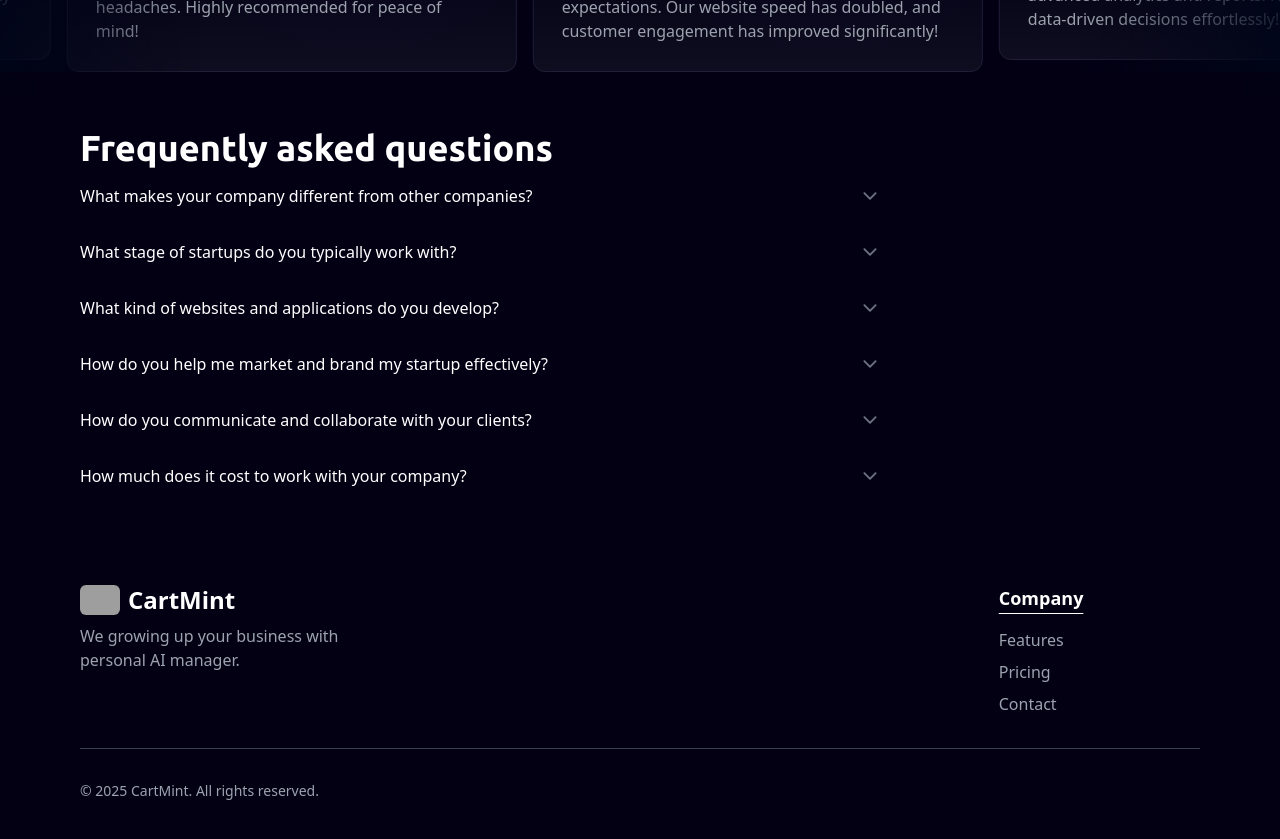
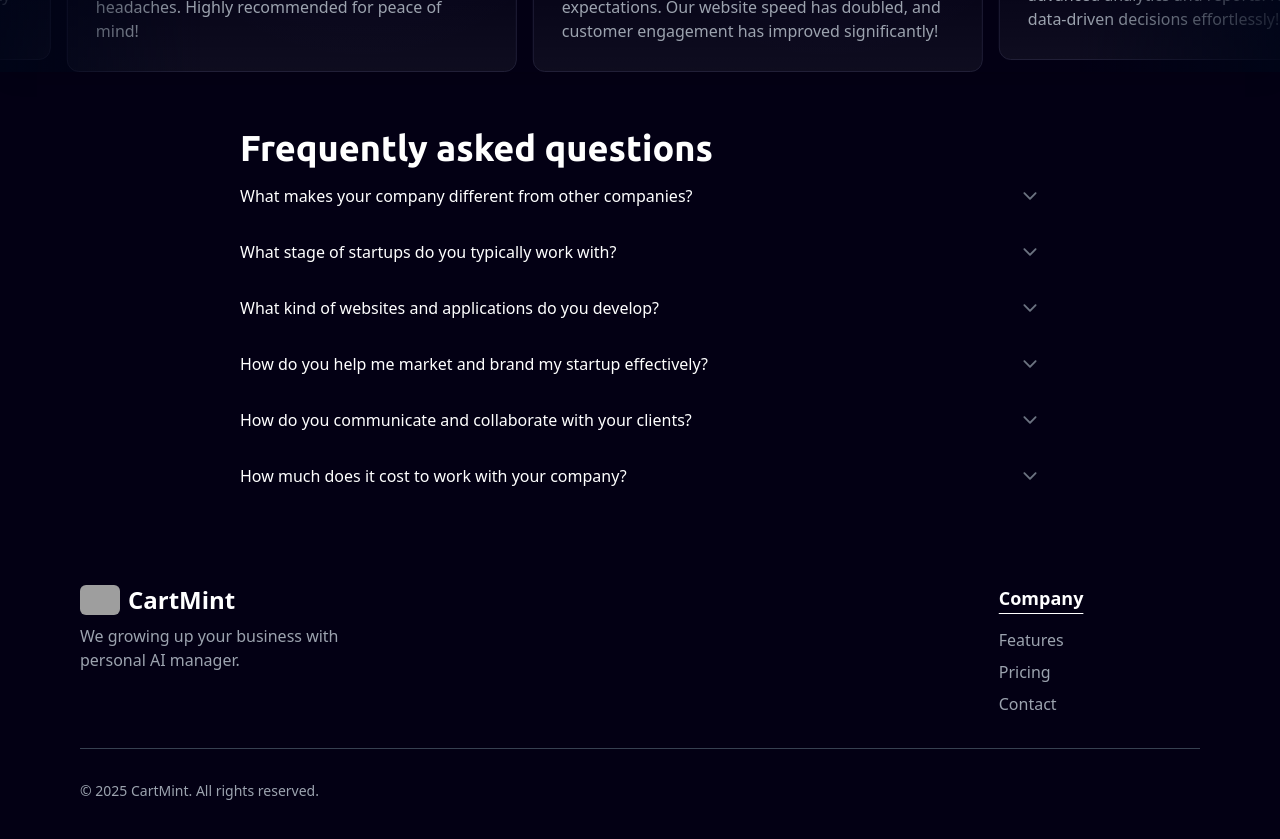
Before and after one commit to Strive-Gaming-Hub/code-train, a React (Vite) app: page / in a window 1280 px wide. Shown: the part 4300-5139 px from the top of the page. Built offline with nearby package versions, Linux system fonts and the light colour scheme; grey boxes are pictures that could not be loaded; a web font is replaced by a local one.

Commit message:
changed faq section alignment on large screens

```diff
--- a/src/components/FAQ.jsx
+++ b/src/components/FAQ.jsx
@@ -106,7 +106,7 @@ function FAQ() {
 
 
   return (
-    <div className='w-full mx-auto section flex sm:flex-row flex-col gap-8 justify-between items-center px-6 md:px-20'>
+    <div className='w-full mx-auto section flex sm:flex-row flex-col gap-8 justify-center items-center px-6 md:px-20'>
       <div className="sm:ws-1/2">
         <div className="overflow-hidden">
           <motion.p
--- a/src/pages/Homepage.jsx
+++ b/src/pages/Homepage.jsx
@@ -24,7 +24,7 @@ const Homepage = () => {
 
             <Testi />
 
-            <div className="flex items-center justify-center py-10">
+            <div className="w-full flex items-center justify-center py-10">
                 <FAQ />
 
             </div>
```
